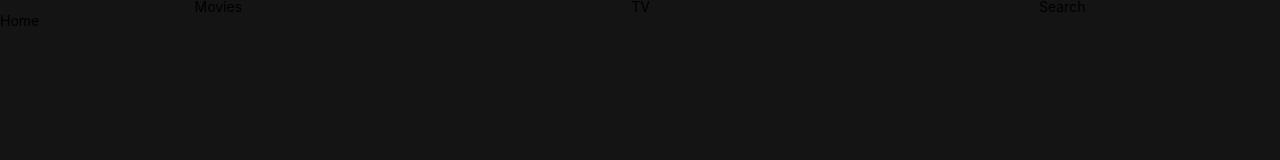
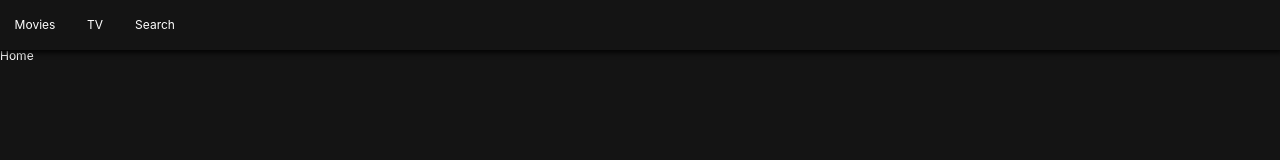
Before and after one commit to arikim513/nomflix, a React (Create React App) app: page / in a window 1280 px wide. Shown: the top 160 px of the page. Built offline with nearby package versions, Linux system fonts and the light colour scheme.

Commit message:
header css

```diff
--- a/src/Components/GlobalStyles.js
+++ b/src/Components/GlobalStyles.js
@@ -12,8 +12,10 @@ const globalStyle = createGlobalStyle`
  }
  body{
      font-family: -apple-system, BlinkMacSystemFont, 'Segoe UI', Roboto, Oxygen, Ubuntu, Cantarell, 'Open Sans', 'Helvetica Neue', sans-serif;
-     font-size:14px;
+     font-size:12px;
      background-color: rgba(20,20,20,1);
+     color: white;
+     padding-top: 50px;
  }
 `;
 export default globalStyle;
--- a/src/Components/Header.js
+++ b/src/Components/Header.js
@@ -2,18 +2,40 @@ import React from "react";
 import styled from "styled-components";
 import { Link } from "react-router-dom";
 
-const Header = styled.header``;
+const Header = styled.header`
+  color: white;
+  position: fixed;
+  top: 0;
+  left: 0;
+  width: 100%;
+  height: 50px;
+  display: flex;
+  align-items: center;
+  padding: 0px 10px;
+  background-color: rgba(20, 20, 20, 0.8);
+  z-index: 10;
+  box-shadow: 0px 1px 5px 2px rgba(0, 0, 0, 0.8);
+`;
 
 const List = styled.ul`
   display: flex;
-  justify-content: space-around;
-  & li:hover {
-    color: palevioletred;
+`;
+
+const Item = styled.li`
+  width: 50px;
+  height: 50px;
+  text-align: center;
+  &:not(:last-child) {
+    margin-right: 10px;
   }
 `;
 
-const Item = styled.li``;
-const SLink = styled(Link)``;
+const SLink = styled(Link)`
+  height: 50px;
+  display: flex;
+  align-items: center;
+  justify-content: center;
+`;
 
 export default () => (
   <Header>
```
